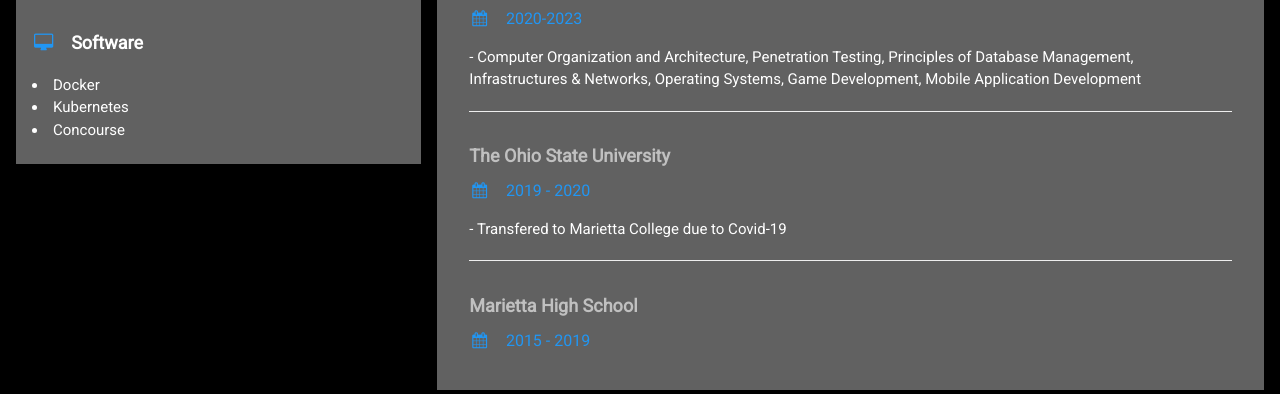
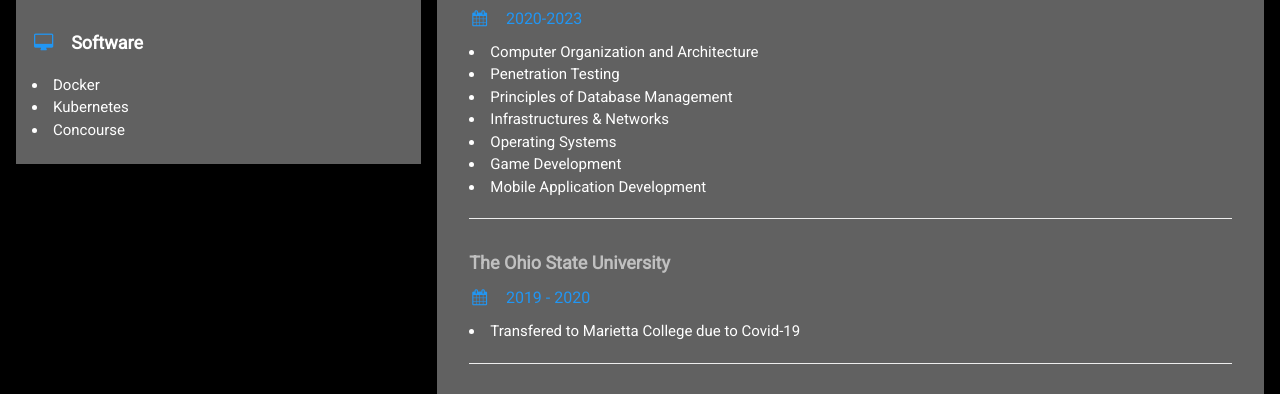
Before and after one commit to Auzzieo/auzzieo.github.io, a plain HTML site: page index.html in a window 1280 px wide. Shown: the part 759-1153 px from the top of the page. Drawn offline with nearby package versions, Linux system fonts and the light colour scheme.

Commit message:
Initial commit

```diff
--- a/index.html
+++ b/index.html
@@ -86,15 +86,19 @@ html,body,h1,h2,h3,h4,h5,h6 {font-family: "Roboto", sans-serif}
         <div class="w3-container">
           <h5 class="w3-opacity"><b>Marietta College</b></h5>
           <h6 class="w3-text-blue"><i class="fa fa-calendar fa-fw w3-margin-right"></i>2020-2023</h6>
-          <p>- Computer Organization and Architecture, Penetration Testing, Principles of Database Management, Infrastructures & Networks,
-              Operating Systems, Game Development, Mobile Application Development
-            </p>
+          <li>Computer Organization and Architecture</li>
+          <li>Penetration Testing</li>
+          <li>Principles of Database Management</li>
+          <li>Infrastructures & Networks</li>
+          <li>Operating Systems</li>
+          <li>Game Development</li>
+          <li>Mobile Application Development</li>
           <hr>
         </div>
         <div class="w3-container">
           <h5 class="w3-opacity"><b>The Ohio State University</b></h5>
           <h6 class="w3-text-blue"><i class="fa fa-calendar fa-fw w3-margin-right"></i>2019 - 2020</h6>
-          <p>- Transfered to Marietta College due to Covid-19</p>
+          <li>Transfered to Marietta College due to Covid-19</li>
           <hr>
         </div>
         <div class="w3-container">
```
